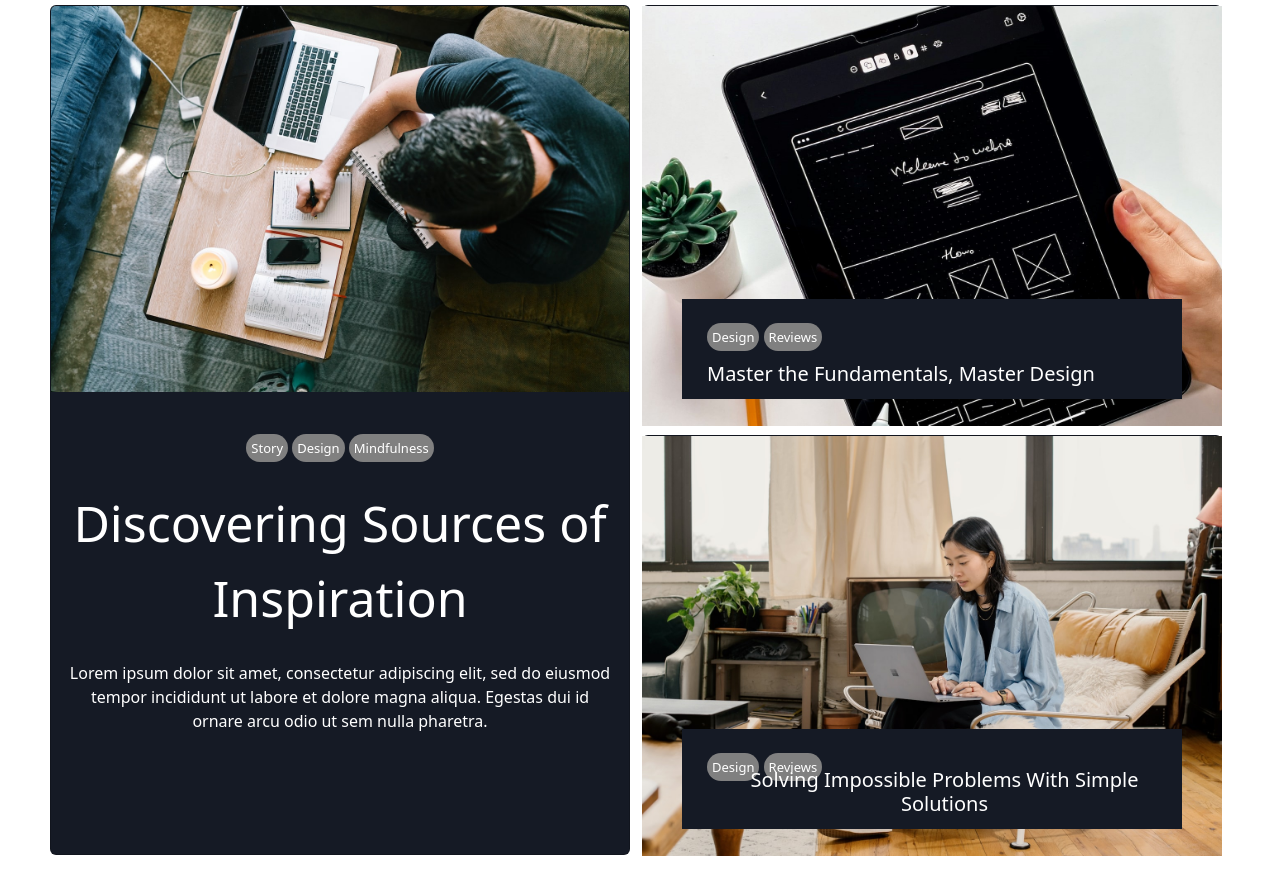
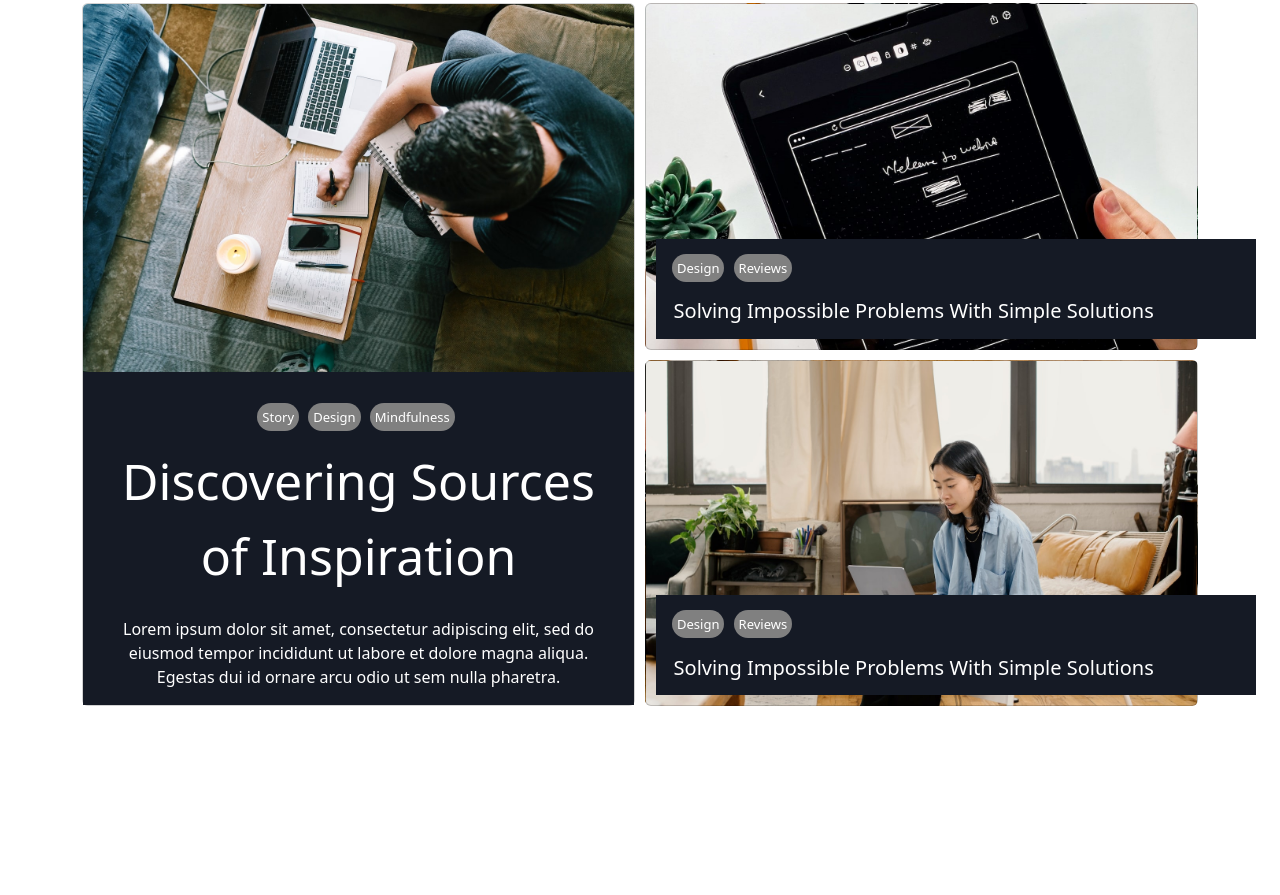
Before and after one commit to aslimutlu/Blog-Template, a plain HTML site: page index.html in a window 1280 px wide. Shown: the part 705-1600 px from the top of the page. After the commit the page ends 1411 px from the top, so only its background shows below. Drawn offline with nearby package versions, Linux system fonts and the light colour scheme.

Commit message:
refactor(cards area): change cards grid structure
The cards used on the page were recreated with the grid structure.

```diff
--- a/index.html
+++ b/index.html
@@ -1,29 +1,25 @@
 <!DOCTYPE html>
 <html lang="en">
+
 <head>
     <script src="https://kit.fontawesome.com/000ced56de.js" crossorigin="anonymous"></script>
     <meta charset="UTF-8" />
     <meta http-equiv="X-UA-Compatible" content="IE=edge" />
     <meta name="viewport" content="width=device-width, initial-scale=1.0" />
     <title>Logo</title>
-        <link
-          rel="stylesheet"
-          href="https://cdn.jsdelivr.net/npm/bootstrap@5.2.0/dist/css/bootstrap.min.css"
-        />
+    <link rel="stylesheet" href="https://cdn.jsdelivr.net/npm/bootstrap@5.2.0/dist/css/bootstrap.min.css" />
     <link rel="stylesheet" href="style.css" />
-        <link
-          rel="stylesheet"
-          href="https://cdn.jsdelivr.net/npm/swiper/swiper-bundle.min.css"
-        />
+    <link rel="stylesheet" href="https://cdn.jsdelivr.net/npm/swiper/swiper-bundle.min.css" />
     <!-- Swiper JS -->
     <script src="https://cdn.jsdelivr.net/npm/swiper/swiper-bundle.min.js"></script>
     <link rel="stylesheet" href="https://cdn.jsdelivr.net/npm/bootstrap-icons@1.9.1/font/bootstrap-icons.css">
 
 </head>
+
 <body>
     <header class="site-header">
         <div class="container">
-        <nav class="site-nav container">
+            <nav class="site-nav">
                 <div class="logo">
                     <img src="https://writely.layeredcraft.com/content/images/2022/11/logo.svg" alt="Writely">
                 </div>
@@ -51,21 +47,23 @@
 
     </header>
 
-    <main class="site-container">
+    <main class="site-container container">
         <section class="page-container">
             <div class="hero">
                 <h1>Hello! This is Writely.</h1>
-                <p class="hero-pharagraf">"A modern and customizable Ghost theme for publications, blogs, journals and more."</p>
+                <p class="hero-pharagraf">"A modern and customizable Ghost theme for publications, blogs, journals and
+                    more."</p>
                 <div class="row subscribe-area">
                     <form>
                         <div class="col form-group ">
-                        <input type="email" class="form-control input" id="exampleInputEmail1" aria-describedby="emailHelp" placeholder="Enter email">
+                            <input type="email" class="form-control input" id="exampleInputEmail1"
+                                aria-describedby="emailHelp" placeholder="Enter email">
                     </form>
                     <div class="col mail-input-button">Subscribe</div>
                 </div>
             </div>
 
-            <div class="cards">
+            <!-- <div class="cards">
                 <div class="row">
                     <div class="col">
                         <div class="card first-row-card">
@@ -76,8 +74,11 @@
                                     <a class="card-button" href="/tag/design/">Design</a>
                                     <a class="card-button" href="/tag/mindfulness/">Mindfulness</a>
                                 </div>
-                              <p class="card-title card-text-first" style="font-size: 50px;">Discovering Sources of Inspiration</p>
-                              <p class="card-text card-text-first" style="padding-top: 3%;">Lorem ipsum dolor sit amet, consectetur adipiscing elit, sed do eiusmod tempor incididunt ut labore et dolore magna aliqua. Egestas dui id ornare arcu odio ut sem nulla pharetra.</p>
+                                <p class="card-title card-text-first" style="font-size: 50px;">Discovering Sources of
+                                    Inspiration</p>
+                                <p class="card-text card-text-first" style="padding-top: 3%;">Lorem ipsum dolor sit
+                                    amet, consectetur adipiscing elit, sed do eiusmod tempor incididunt ut labore et
+                                    dolore magna aliqua. Egestas dui id ornare arcu odio ut sem nulla pharetra.</p>
                             </div>
                         </div>
                     </div>
@@ -109,8 +110,45 @@
                         </div>
                     </div>
                 </div>
+            </div> -->
+
+            <div class="grid-cards">
+                <div class="card" style="grid-area: a; ">
+                    <img src="pics/1.jfif" class="card-img-top" alt="...">
+                    <div class="card-body">
+                        <div class="post-tags" style="text-align: center; padding: 1rem; ">
+                            <a class="card-button" href="/tag/story/">Story</a>
+                            <a class="card-button" href="/tag/design/">Design</a>
+                            <a class="card-button" href="/tag/mindfulness/">Mindfulness</a>
+                        </div>
+                        <p class="card-title card-text-first" style="font-size: 50px;">Discovering Sources of
+                            Inspiration</p>
+                        <p class="card-text card-text-first" style="padding-top: 3%;">Lorem ipsum dolor sit
+                            amet, consectetur adipiscing elit, sed do eiusmod tempor incididunt ut labore et
+                            dolore magna aliqua. Egestas dui id ornare arcu odio ut sem nulla pharetra.</p>
+                    </div>
+                </div>
+                <div class="card grid-iki" style="grid-area: b; background-image: url(pics/2.jfif);">
+                    <div class="card-text-area">
+                        <div class="post-tags" style="text-align:left; padding: 1rem; ">
+                            <a class="card-button" href="/tag/story/">Design</a>
+                            <a class="card-button" href="/tag/design/">Reviews</a>
+                        </div>
+                        <h5 class="card_text_second">Solving Impossible Problems With Simple Solutions</h5>
+                    </div>
+                </div>
+                <div class="card grid-uc" style="grid-area: c; background-image: url(pics/3.jfif);">
+                    <div class="card-text-area">
+                        <div class="post-tags" style="text-align:left; padding: 1rem; ">
+                            <a class="card-button" href="/tag/story/">Design</a>
+                            <a class="card-button" href="/tag/design/">Reviews</a>
+                        </div>
+                        <h5 class="card_text_second">Solving Impossible Problems With Simple Solutions</h5>
+                    </div>
+                </div>
             </div>
 
+            </div>
             <div class="popular-tags"></div>
             <div class="all-articles"></div>
             <div class="footer"></div>
@@ -118,4 +156,5 @@
     </main>
 
 </body>
+
 </html>
--- a/style.css
+++ b/style.css
@@ -137,9 +137,8 @@ nav a {
 
 .card-text-area{
   background: #151a25;
-  width: 500px;
+  width: 600px;
   height: 100px;
-  position: absolute;
   top: 70%;
   color: white;
   text-align: center;
@@ -169,3 +168,37 @@ nav a {
   left: 5%;
 
 }
+
+.grid-cards{
+  display: grid;
+  grid-template-areas:
+      'a b'
+      'a c';
+  gap: 10px;
+  margin-top: 3rem;
+  grid-template-columns: 1fr 1fr;
+}
+
+.grid-uc{
+  justify-content: flex-end;
+  padding: 10px;
+  background-size: cover;
+  width: 100%;
+  height: 100%;
+}
+
+.grid-iki{
+  justify-content: flex-end;
+  padding: 10px;
+  background-size: cover;
+  width: 100%;
+  height: 100%;
+}
+
+.card-body{
+  background: #151a25
+ }
+
+ .post-tags a{
+  margin-right: 5px;
+ }
```
Lines whose indentation alone changed are shown as unchanged.
